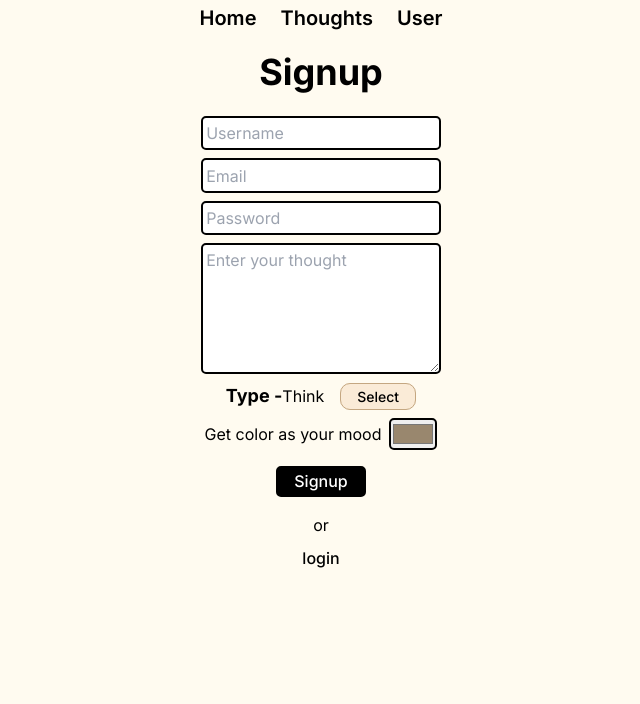
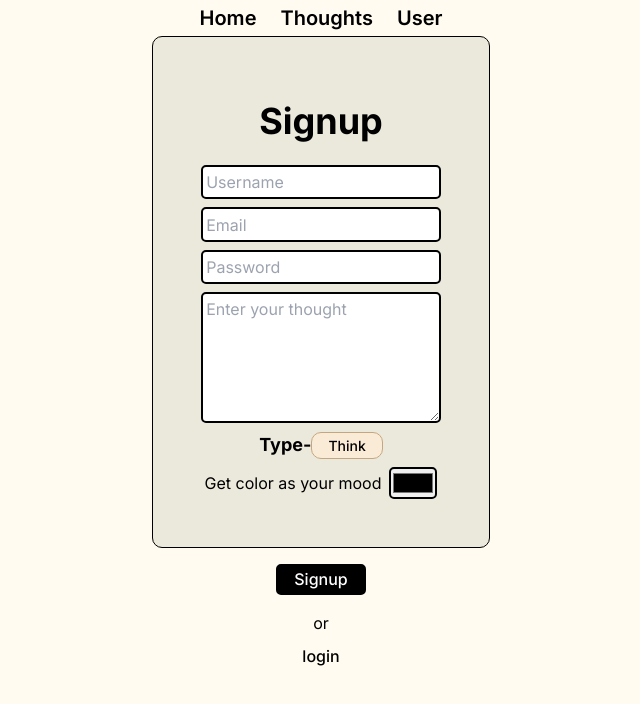
Before and after one commit to MAHARSHI025/fullnext, a Next.js app: page /signup in a window 1280 px wide. Shown: the top 704 px of the page, without its empty margins (319-959 px from the left). Built offline with nearby package versions, Linux system fonts and the light colour scheme.

Commit message:
typer add

```diff
--- a/src/app/api/users/signup/route.js
+++ b/src/app/api/users/signup/route.js
@@ -10,7 +10,7 @@ export async function POST(NextRequest){
 
     try {
         const reqbody = await NextRequest.json()
-        const {username, email, password, thought, typer} = reqbody
+        const {username, email, password, thought, color, typer} = reqbody
         console.log(reqbody);
 
         if (username === "" || email === "" || password === "" || thought === "") {
@@ -36,7 +36,8 @@ export async function POST(NextRequest){
             username,
             password: hashedpassword,
             thought,
-            typer
+            typer,
+            color,
         })
         const saveduser = await newuser.save()
         console.log(saveduser);
--- a/src/app/components/Droper.js
+++ /dev/null
@@ -1,95 +0,0 @@
-"use client"
-import React from 'react'
-import { useState } from 'react';
-import Link from 'next/link';
-
-
-function Dropdown() {
-
-    const [isOpen, setIsOpen] = useState(false);
-    const [value, setvalue] = useState("Think");
-
-    const toggleDropdown = () => {
-        setIsOpen(!isOpen);
-    };
-    const toggleDropdown1 = () => {
-        setIsOpen(!isOpen);
-        setvalue("Love")
-    };
-    const toggleDropdown2 = () => {
-        setIsOpen(!isOpen);
-        setvalue("Think")
-
-    };
-    const toggleDropdown3 = () => {
-        setIsOpen(!isOpen);
-        setvalue("Sad")
-
-    };
-    const toggleDropdown4 = () => {
-        setIsOpen(!isOpen);
-        setvalue("Angry")
-
-    };
-    const toggleDropdown5 = () => {
-        setIsOpen(!isOpen);
-        setvalue("Lonely")
-
-    };
-    const toggleDropdown6 = () => {
-        setIsOpen(!isOpen);
-        setvalue("Inspired")
-
-    };
-    const toggleDropdown7 = () => {
-        setIsOpen(!isOpen);
-        setvalue("Bored")
-
-    };
-    const toggleDropdown8 = () => {
-        setIsOpen(!isOpen);
-        setvalue("Relax")
-    };
-
-
-    return (
-        <div>
-            <div className=" flex items-center justify-center gap-4 ">
-
-                <div className=' flex justify-center items-center'>
-                    <h1 className=' font-bold text-lg'>Type - </h1>
-                    <h1>{value}</h1>
-                </div>
-                <div className="relative ">
-                    <h1
-                        onClick={toggleDropdown}
-                        className=" cursor-pointer inline justify-center downer2 font-medium text-sm  px-4 py-1   focus:outline-none focus:ring-2 focus:ring-orange-400 focus:ring-offset-2 focus:ring-offset-gray-100"
-                        id="options-menu"
-                        aria-haspopup="true"
-                        aria-expanded="true"
-                    >
-                        Select
-                    </h1>
-
-                    {isOpen && (
-                        <div className="origin-top-right absolute right-0 mt-2 w-56 rounded-md shadow-lg bg-white ring-1 ring-black ring-opacity-5 mooder" role="menu" aria-orientation="vertical" aria-labelledby="options-menu">
-                            <div className="closer" role="none">
-                                <h1 onClick={toggleDropdown1} className="block px-4 py-2 text-sm  hover:bg-neutral-300 " role="menuitem">Love</h1>
-                                <h1 onClick={toggleDropdown2} className="block px-4 py-2 text-sm  hover:bg-neutral-300 " role="menuitem">Think</h1>
-                                <h1 onClick={toggleDropdown3} className="block px-4 py-2 text-sm  hover:bg-neutral-300 " role="menuitem">Sad</h1>
-                                <h1 onClick={toggleDropdown4} className="block px-4 py-2 text-sm  hover:bg-neutral-300 " role="menuitem">Angry</h1>
-                                <h1 onClick={toggleDropdown5} className="block px-4 py-2 text-sm  hover:bg-neutral-300 " role="menuitem">Lonely</h1>
-                                <h1 onClick={toggleDropdown6} className="block px-4 py-2 text-sm  hover:bg-neutral-300 " role="menuitem">Inspired</h1>
-                                <h1 onClick={toggleDropdown7} className="block px-4 py-2 text-sm  hover:bg-neutral-300 " role="menuitem">Bored</h1>
-                                <h1 onClick={toggleDropdown8} className="block px-4 py-2 text-sm  hover:bg-neutral-300 " role="menuitem">Relax</h1>
-                            </div>
-                        </div>
-                    )}
-                </div>
-            </div>
-
-        </div>
-    )
-}
-
-export default Dropdown
--- a/src/app/globals.css
+++ b/src/app/globals.css
@@ -47,6 +47,12 @@ body {
   justify-content: center;
   align-items: center;
   gap: 0.5rem;
+}
+.formal form{
+  background-color: #ebe8dc;
+  padding: 3rem;
+  border-radius: 10px;
+  border: 1px solid;
 }
 
 .formal input {
@@ -106,7 +112,13 @@ body {
 }
 
 .texter {
-  font-size: 1.2rem !important;
+  font-size: 1.2rem  !important;
+}
+.texter2 {
+  position: relative;
+  top: -15px;
+  right: -12px;
+  font-size: 10px !important;
 }
 
 .searcher {
--- a/src/app/signup/page.js
+++ b/src/app/signup/page.js
@@ -4,19 +4,74 @@ import axios from 'axios';
 import toast, { Toaster } from 'react-hot-toast';
 import { useRouter } from 'next/navigation';
 import Link from 'next/link';
-import Droper from '../components/Droper';
 
 function Signup() {
 
   const router = useRouter()
+  const [isOpen, setIsOpen] = useState(false);
+  const [value, setvalue] = useState("Think");
 
   const [user, setuser] = useState({
     email: "",
     username: "",
     password: "",
     thought: "",
-    typer: "transparent"
+    color: "transparent",
+    typer: "think",
   })
+
+
+  const toggleDropdown = () => {
+    setIsOpen(!isOpen);
+  };
+
+  const toggleDropdown1 = () => {
+    setIsOpen(!isOpen);
+    setvalue("Love")
+    setuser({ ...user, typer: "Love" });
+  };
+
+  const toggleDropdown2 = () => {
+    setIsOpen(!isOpen);
+    setvalue("Think")
+    setuser({ ...user, typer: "Think" });
+  };
+  const toggleDropdown3 = () => {
+    setIsOpen(!isOpen);
+    setvalue("Sad")
+    setuser({ ...user, typer: "Sad" });
+
+  };
+  const toggleDropdown4 = () => {
+    setIsOpen(!isOpen);
+    setvalue("Angry")
+    setuser({ ...user, typer: "Angry" });
+
+  };
+  const toggleDropdown5 = () => {
+    setIsOpen(!isOpen);
+    setvalue("Lonely")
+    setuser({ ...user, typer: "Lonely" });
+
+  };
+  const toggleDropdown6 = () => {
+    setIsOpen(!isOpen);
+    setvalue("Inspired")
+    setuser({ ...user, typer: "Inspired" });
+
+  };
+  const toggleDropdown7 = () => {
+    setIsOpen(!isOpen);
+    setvalue("Bored")
+    setuser({ ...user, typer: "Bored" });
+
+  };
+  const toggleDropdown8 = () => {
+    setIsOpen(!isOpen);
+    setvalue("Relax")
+    setuser({ ...user, typer: "Relax" });
+
+  };
 
   const onsignup = async () => {
 
@@ -44,10 +99,13 @@ function Signup() {
   }
 
 
+
+
+
   return (
     <>
       <Toaster />
-      <div>
+      <div className=' mb-6'>
         <div className="formal" >
           <form className=" flex justify-center items-center flex-col gap-2" >
             <h1 className=' font-bold text-4xl my-4'>Signup</h1>
@@ -75,10 +133,38 @@ function Signup() {
               onChange={(e) => setuser({ ...user, thought: e.target.value })}
               placeholder='Enter your thought'
             ></textarea>
-            <div>
-            <Droper></Droper>
 
+            <div className=" flex items-center justify-center  ">
+              <h1 className=' font-bold text-lg'>Type-</h1>
+              <div className="relative ">
+                <h1
+                  className=" cursor-pointer inline justify-center downer2 font-medium text-sm  px-4 py-1   focus:outline-none focus:ring-2 focus:ring-orange-400 focus:ring-offset-2 focus:ring-offset-gray-100"
+                  id="options-menu"
+                  aria-haspopup="true"
+                  aria-expanded="true"
+                  onClick={toggleDropdown}
+                  >
+                  {value}
+                </h1>
+
+                {isOpen && (
+                  <div className="origin-top-right absolute right-0 mt-2 w-56 rounded-md shadow-lg bg-white ring-1 ring-black ring-opacity-5 mooder" role="menu" aria-orientation="vertical" aria-labelledby="options-menu">
+                    <div className="closer" role="none">
+                      <h1 onClick={toggleDropdown1} className="block px-4 py-2 text-sm  hover:bg-neutral-300 " role="menuitem">Love</h1>
+                      <h1 onClick={toggleDropdown2} className="block px-4 py-2 text-sm  hover:bg-neutral-300 " role="menuitem">Think</h1>
+                      <h1 onClick={toggleDropdown3} className="block px-4 py-2 text-sm  hover:bg-neutral-300 " role="menuitem">Sad</h1>
+                      <h1 onClick={toggleDropdown4} className="block px-4 py-2 text-sm  hover:bg-neutral-300 " role="menuitem">Angry</h1>
+                      <h1 onClick={toggleDropdown5} className="block px-4 py-2 text-sm  hover:bg-neutral-300 " role="menuitem">Lonely</h1>
+                      <h1 onClick={toggleDropdown6} className="block px-4 py-2 text-sm  hover:bg-neutral-300 " role="menuitem">Inspired</h1>
+                      <h1 onClick={toggleDropdown7} className="block px-4 py-2 text-sm  hover:bg-neutral-300 " role="menuitem">Bored</h1>
+                      <h1 onClick={toggleDropdown8} className="block px-4 py-2 text-sm  hover:bg-neutral-300 " role="menuitem">Relax</h1>
+                    </div>
+                  </div>
+                )}
+              </div>
             </div>
+
+
 
             <div className=' flex flex-row justify-center items-center gap-2 flex-wrap'>
               <h1>Get color as your mood</h1>
@@ -86,11 +172,11 @@ function Signup() {
                 type="color"
                 name=""
                 id="typer"
-                value={"#99876e"}
+                className=' small'
+                value={user.color}
                 onChange={(e) => {
-                  setuser({ ...user, typer: e.target.value });
-                  document.getElementById('typer').value = e.target.value;
-                }} className=' small'
+                  setuser({ ...user, color: e.target.value });
+                }}
               />
             </div>
 
@@ -98,8 +184,8 @@ function Signup() {
           <button type="submit" onClick={onsignup} id='signup' className=' my-2 from-neutral-50'>Signup</button>
           <h1>or</h1>
           <button type="submit" className=' logoutbtn'><Link href={"/login"}>login</Link></button>
-        </div>
-      </div>
+        </div >
+      </div >
     </>
   )
 }
--- a/src/app/thoughts/page.js
+++ b/src/app/thoughts/page.js
@@ -18,8 +18,8 @@ function Thoughts() {
     const getall = async () => {
 
       const thoughts = await axios.post("/api/users/thoughts")
+      setApiData(thoughts.data.shuffledArray)
 
-      setApiData(thoughts.data.shuffledArray)
       if (thoughts.data.error === "Unauthorize user") {
         toast("Please Login First", {
           style: {
@@ -44,11 +44,11 @@ function Thoughts() {
   return (
     <div>
       <Toaster />
+
       <div className="btnclass flex justify-center gap-4" >
-        <button className=' linebtn'  onClick={() => setShowDiv(!showDiv)}>Search user</button>
+        <button className=' linebtn' onClick={() => setShowDiv(!showDiv)}>Search user</button>
         <Link href={"/profile"}><button className=' linebtn'>Profile</button></Link>
         <Link href={"/profile"}><button className=' linebtn'>Update</button></Link>
-
       </div>
 
       {showDiv && (
@@ -59,21 +59,24 @@ function Thoughts() {
           </div>
         </div>
       )}
+
       <div className="card flex gap-4 justify-center p-4 flex-wrap">
         {apiData?.map(item => (
-          <div className="temp flex flex-col p-4 rounded-lg gap-4" style={{backgroundImage: `linear-gradient(13deg, ${item.typer} , #e4daaf, transparent)`}} id='carder' key={item._id}>
+          <div data-aos="fade-up" data-aos-once="true" className="temp flex flex-col p-4 rounded-lg gap-4" style={{ backgroundImage: `linear-gradient(10deg, ${item.color} , #e4daaf, #e4daaf, transparent)` }} id='carder' key={item._id}>
+
             <div className='upper'>
+              <h1 className='texter2 top-2 text-right '>{item?.typer}</h1>
               <h1>{item.username}</h1>
               <h2>{item.email}</h2>
             </div>
             <div>
               <h2>Thought</h2>
               <h1 className='texter'>{item.thought}</h1>
-              <h1 className='texter'>{item?.typer}</h1>
             </div>
           </div>
         ))}
       </div>
+
     </div>
   )
 }
--- a/src/models/usermodel.js
+++ b/src/models/usermodel.js
@@ -24,9 +24,13 @@ const userSchema = new mongoose.Schema({
         type: Boolean,
         default: false
     },
+    color: {
+        type: String,
+        default: "transparent",
+    },
     typer: {
         type: String,
-        default: "transparent",
+        default: "think",
     },
     verifytoken: String,
     verifytokenexpiry: Date,
```
Also changed, not shown: src/app/page.js (+5 -5 lines).
